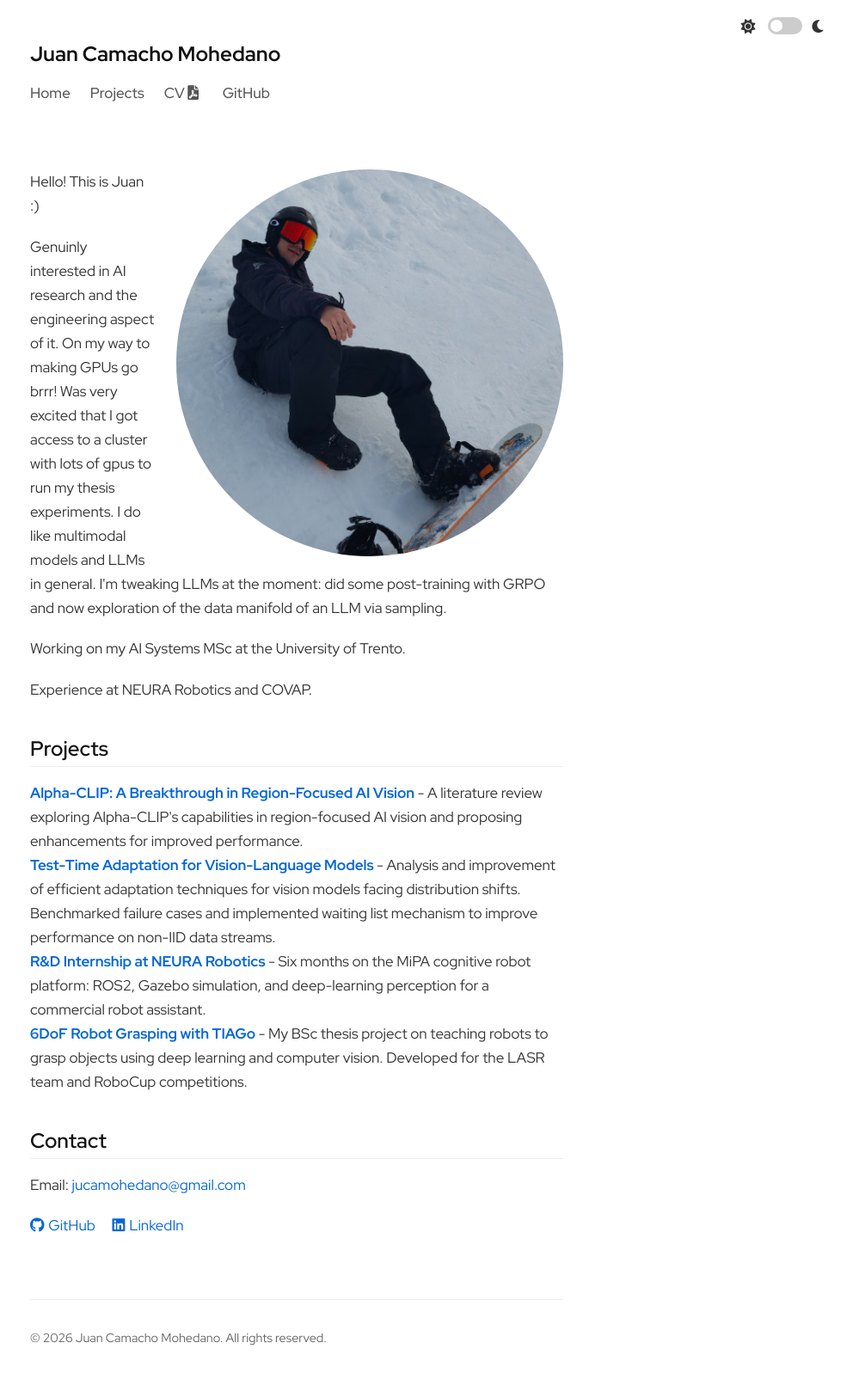
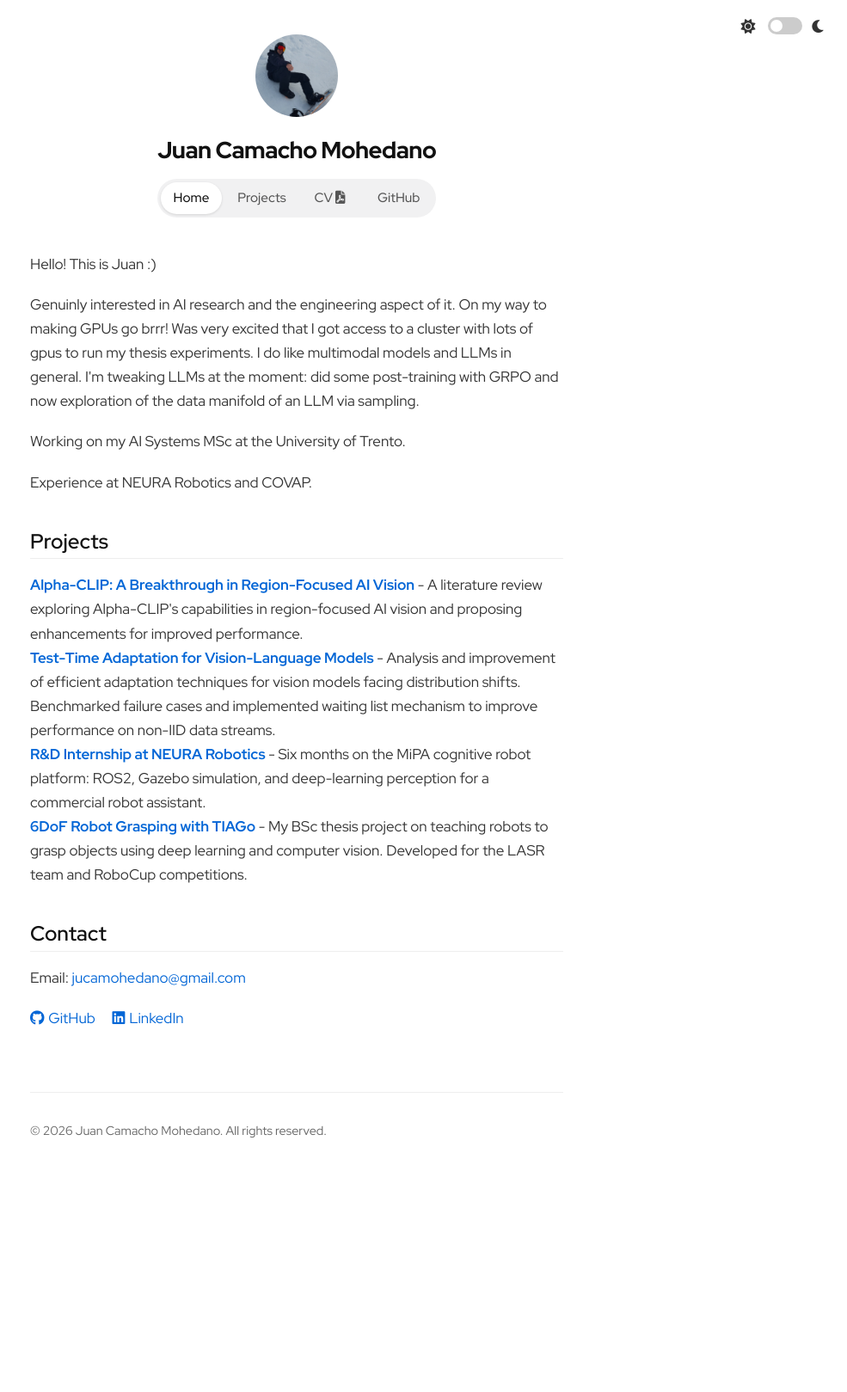
Before and after one commit to jucamohedano/jucamohedano.github.io, a Jekyll site: the page built from index.md, in a window 1280 px wide. Shown: the whole page at 86% size, without its empty margins (295-1280 px from the left). Built offline with Jekyll 4.4.1, drawn with Linux system fonts in a browser that asks for light colours; after the commit the page ends 1378 px from its top, so only the background shows below that.

Commit message:
Centered header with round photo and pill nav; drop hamburger menu
Co-Authored-By: Claude Fable 5 <noreply@anthropic.com>

```diff
--- a/_layouts/default.html
+++ b/_layouts/default.html
@@ -26,20 +26,14 @@
 
     <div class="container">
         <header>
+            <a class="header-photo" href="{{ "/" | relative_url }}"><img src="{{ "/assets/images/profile_pic.png" | relative_url }}" alt="{{ site.title }}"></a>
             <h1 class="site-title">{{ site.title }}</h1>
-            <nav>
-                <ul>
-                    <li><a href="{{ "/" | relative_url }}">Home</a></li>
-                    <li><a href="{{ "/projects/" | relative_url }}">Projects</a></li>
-                    <li><a href="{{ "/assets/files/Juan_Camacho_CV.pdf" | relative_url }}" target="_blank">CV <i class="fas fa-file-pdf"></i></a></li>
-                    <li><a href="https://github.com/{{ site.github_username }}" target="_blank">GitHub</a></li>
-                </ul>
+            <nav class="pill-nav">
+                <a class="pill{% if page.url == "/" %} active{% endif %}" href="{{ "/" | relative_url }}">Home</a>
+                <a class="pill{% if page.url == "/projects/" %} active{% endif %}" href="{{ "/projects/" | relative_url }}">Projects</a>
+                <a class="pill" href="{{ "/assets/files/Juan_Camacho_CV.pdf" | relative_url }}" target="_blank">CV <i class="fas fa-file-pdf"></i></a>
+                <a class="pill" href="https://github.com/{{ site.github_username }}" target="_blank">GitHub</a>
             </nav>
-            <div class="hamburger">
-                <span class="bar"></span>
-                <span class="bar"></span>
-                <span class="bar"></span>
-            </div>
         </header>
 
         <main class="fade-in">
--- a/css/styles.css
+++ b/css/styles.css
@@ -12,6 +12,9 @@
     --blockquote-bg: #f9f9f9;
     --nav-link-color: #555;
     --nav-link-hover: #000;
+    --pill-track-bg: #f1f1f2;
+    --pill-active-bg: #ffffff;
+    --pill-shadow: 0 1px 3px rgba(0, 0, 0, 0.12);
 }
 
 /* Dark Theme */
@@ -27,6 +30,9 @@
     --blockquote-bg: #252525;
     --nav-link-color: #bbb;
     --nav-link-hover: #fff;
+    --pill-track-bg: #242428;
+    --pill-active-bg: #38383e;
+    --pill-shadow: 0 1px 3px rgba(0, 0, 0, 0.5);
 }
 
 /* Reset */
@@ -107,36 +113,53 @@ code {
 
 /* Layout */
 header {
-    padding: 1.5rem 0;
+    padding: 2.5rem 0 0.5rem;
     margin-bottom: 2rem;
+    text-align: center;
+}
+
+.header-photo img {
+    width: 96px;
+    height: 96px;
+    border-radius: 50%;
+    object-fit: cover;
 }
 
 .site-title {
-    font-size: 1.5rem;
-    font-weight: 700;
+    font-size: 1.7rem;
+    font-weight: 800;
+    letter-spacing: -0.02em;
+    margin: 0.8rem 0 1.1rem;
 }
 
-nav {
-    margin-top: 1rem;
+.pill-nav {
+    display: inline-flex;
+    flex-wrap: wrap;
+    justify-content: center;
+    gap: 4px;
+    background-color: var(--pill-track-bg);
+    border-radius: 999px;
+    padding: 4px;
 }
 
-nav ul {
-    list-style-type: none;
-    padding: 0;
+.pill-nav a.pill {
+    color: var(--nav-link-color);
+    font-weight: 500;
+    font-size: 0.95rem;
+    padding: 0.35rem 0.9rem;
+    border-radius: 999px;
+    white-space: nowrap;
 }
 
-nav ul li {
-    display: inline-block;
-    margin-right: 1.2rem;
+.pill-nav a.pill:hover {
+    color: var(--nav-link-hover);
+    text-decoration: none;
 }
 
-nav ul li a {
-    color: var(--nav-link-color);
-    font-weight: 500;
-}
-
-nav ul li a:hover {
-    color: var(--nav-link-hover);
+.pill-nav a.pill.active {
+    background-color: var(--pill-active-bg);
+    color: var(--heading-color);
+    box-shadow: var(--pill-shadow);
 }
 
 /* Main Content */
@@ -151,14 +174,6 @@ section {
 /* Bio Section */
 .bio {
     margin-bottom: 2.5rem;
-}
-
-.bio img {
-    width: 150px;
-    height: 150px;
-    border-radius: 50%;
-    float: right;
-    margin: 0 0 1rem 1.5rem;
 }
 
 /* Theme Switcher */
@@ -280,15 +295,6 @@ footer {
     margin-right: 0.3rem;
 }
 
-/* Mobile Styles */
-@media (max-width: 768px) {
-    .bio img {
-        float: none;
-        display: block;
-        margin: 0 auto 1.5rem;
-    }
-}
-
 /* Simple Animation */
 .fade-in {
     animation: fadeIn ease 1s;
@@ -299,59 +305,14 @@ footer {
     100% { opacity: 1; }
 }
 
-/* Mobile Menu */
-.hamburger {
-    display: none;
-    cursor: pointer;
-}
-
-.bar {
-    display: block;
-    width: 25px;
-    height: 3px;
-    margin: 5px auto;
-    background-color: var(--text-color);
-    transition: all 0.3s ease;
-}
-
 @media (max-width: 700px) {
-    .hamburger {
-        display: block;
-        position: absolute;
-        right: 20px;
-        top: 20px;
+    .header-photo img {
+        width: 72px;
+        height: 72px;
     }
 
-    nav ul {
-        display: none;
-        flex-direction: column;
-        width: 100%;
-        text-align: center;
-        padding-top: 1rem;
-    }
-
-    nav ul.active {
-        display: flex;
-    }
-
-    nav ul li {
-        margin: 0.8rem 0;
-    }
-
-    .hamburger.active .bar:nth-child(2) {
-        opacity: 0;
-    }
-
-    .hamburger.active .bar:nth-child(1) {
-        transform: translateY(8px) rotate(45deg);
-    }
-
-    .hamburger.active .bar:nth-child(3) {
-        transform: translateY(-8px) rotate(-45deg);
-    }
-
-    .theme-switch-wrapper {
-        top: 60px;
+    .site-title {
+        font-size: 1.4rem;
     }
 }
 
--- a/index.md
+++ b/index.md
@@ -3,7 +3,6 @@ layout: default
 ---
 
 <section class="bio">
-    <img src="assets/images/profile_pic.png" alt="{{ site.title }}" style="width: 450px; height: 450px;">
     <p>
         Hello! This is Juan :)
     </p>
--- a/js/script.js
+++ b/js/script.js
@@ -1,6 +1,4 @@
 // DOM Elements
-const hamburger = document.querySelector('.hamburger');
-const navMenu = document.querySelector('nav ul');
 const themeSwitch = document.querySelector('#checkbox');
 const htmlElement = document.documentElement;
 
@@ -39,23 +37,6 @@ if (themeSwitch) {
         }
     });
 }
-
-// Toggle mobile menu
-if (hamburger) {
-    hamburger.addEventListener('click', () => {
-        hamburger.classList.toggle('active');
-        navMenu.classList.toggle('active');
-    });
-}
-
-// Close mobile menu when clicking on a menu item
-const navLinks = document.querySelectorAll('nav ul li a');
-navLinks.forEach(link => {
-    link.addEventListener('click', () => {
-        hamburger.classList.remove('active');
-        navMenu.classList.remove('active');
-    });
-});
 
 // Animation on page load
 document.addEventListener('DOMContentLoaded', () => {
```
